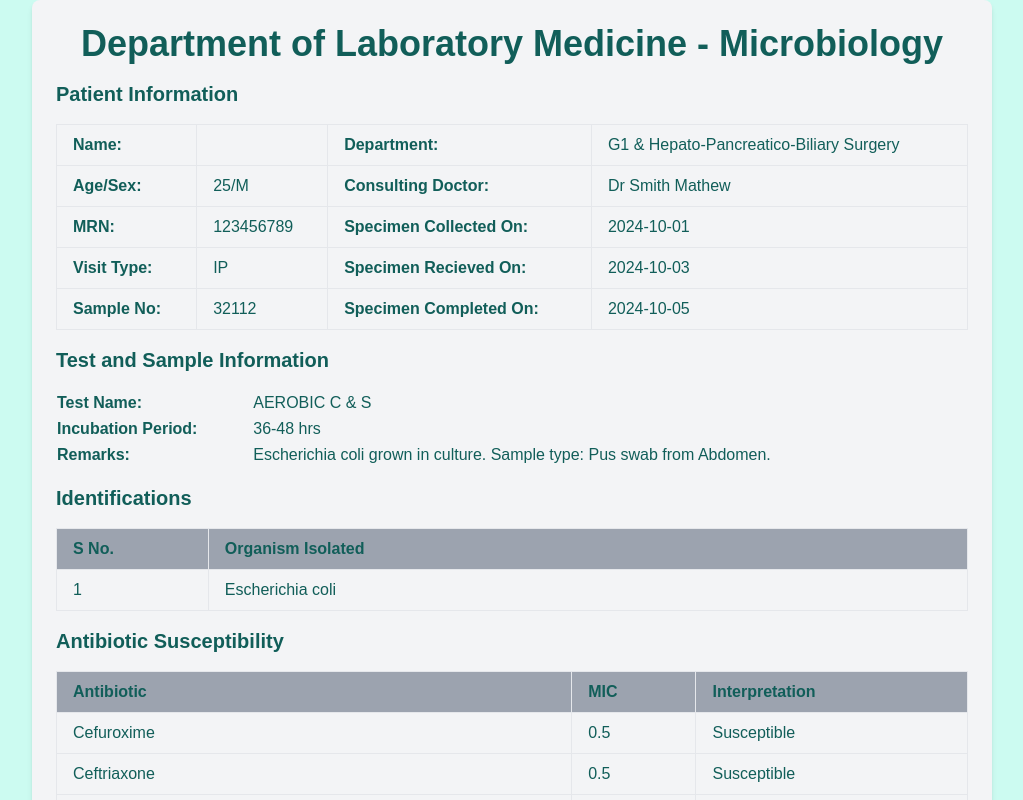
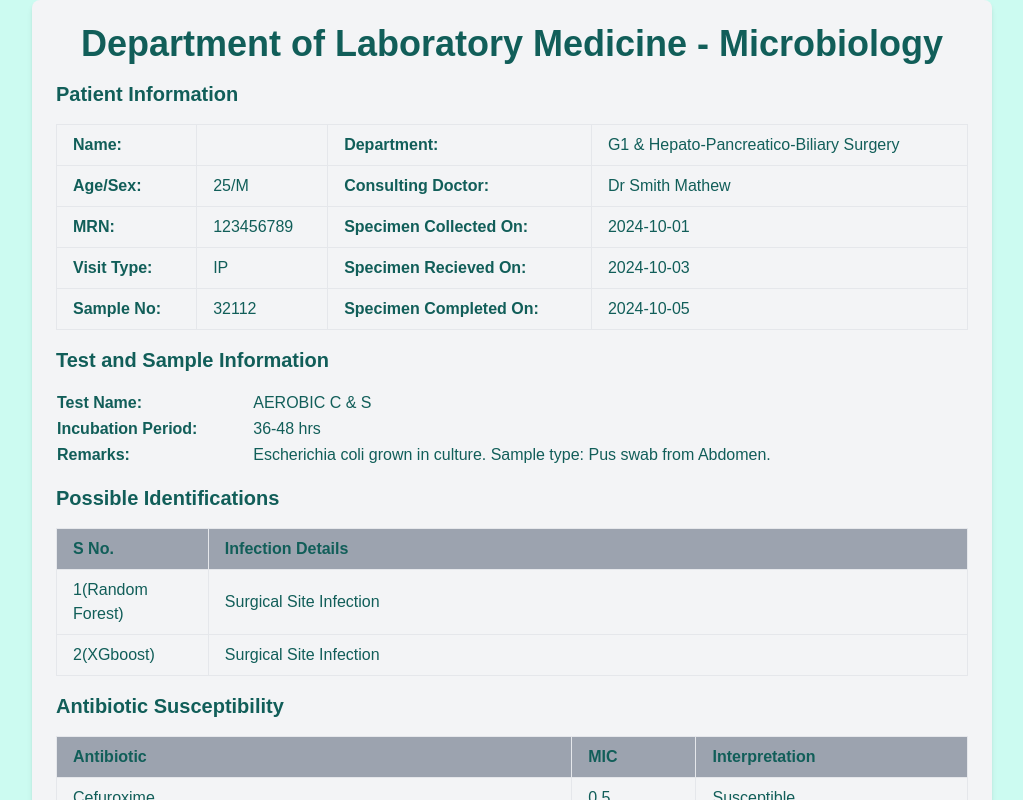
Before and after one commit to vimarshmishra37/smart_ssi_detector, a Next.js app: page /LabReport in a window 1280 px wide. Shown: the top 800 px of the page, without its empty margins (128-1151 px from the left). Built offline with nearby package versions, Linux system fonts and the light colour scheme.

Commit message:
Ml Output

```diff
--- a/app/LabReport/page.js
+++ b/app/LabReport/page.js
@@ -133,18 +133,22 @@ export default function LabReportForm() {
                     </table>
 
                     {/* Identifications Table */}
-                    <h2 className="text-xl font-semibold mt-4">Identifications</h2>
+                    <h2 className="text-xl font-semibold mt-4">Possible Identifications</h2>
                     <table className="w-full mt-4 border-collapse border border-gray-300">
                         <thead className="bg-gray-400">
                             <tr>
                                 <th className="text-left px-4 py-2 border">S No.</th>
-                                <th className="text-left px-4 py-2 border">Organism Isolated</th>
+                                <th className="text-left px-4 py-2 border">Infection Details</th>
                             </tr>
                         </thead>
                         <tbody>
                             <tr>
-                                <td className="w-2/12 font-medium text-left px-4 py-2 border"><span>1</span></td>
-                                <td className="text-left px-4 py-2 border"><span>Escherichia coli</span></td>
+                                <td className="w-2/12 font-medium text-left px-4 py-2 border"><span>1(Random Forest)</span></td>
+                                <td className="text-left px-4 py-2 border"><span>Surgical Site Infection</span></td>
+                            </tr>
+                            <tr>
+                                <td className="w-2/12 font-medium text-left px-4 py-2 border"><span>2(XGboost)</span></td>
+                                <td className="text-left px-4 py-2 border"><span>Surgical Site Infection</span></td>
                             </tr>
                         </tbody>
                     </table>
```
